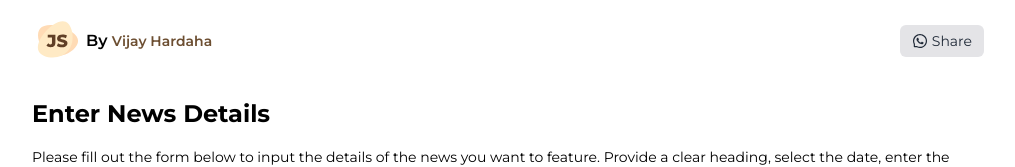
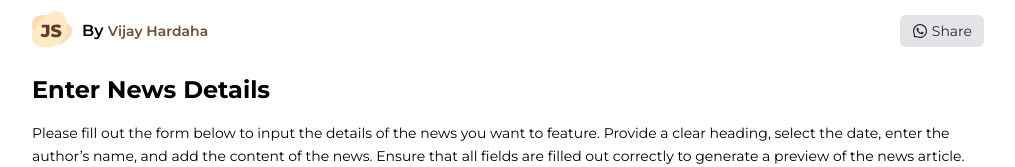
Before and after one commit to vijayhardaha/jhunnu-samachar, a Next.js app: page / in a window 1280 px wide. Shown: the top 167 px of the page, without its empty margins (132-1147 px from the left). Built offline with nearby package versions, Linux system fonts and the light colour scheme; no server answers; a web font is replaced by a local one.

Commit message:
fix: fix the logo alignment

```diff
--- a/src/components/Header.js
+++ b/src/components/Header.js
@@ -12,10 +12,13 @@ const Header = () => {
 	const shareMessage = `Check out this amazing newspaper clipping generator on Jhunnu Samachar! Create your own custom clippings easily. ${SITE_URL}`;
 
 	return (
-		<header className="py-4">
+		<header className="pt-3 pb-2">
 			<div className="container mx-auto flex items-center justify-between">
-				<div className="flex items-center space-x-1">
-					<Logo size={50} />
+				<div className="flex items-center space-x-3">
+					<div style={{ margin: "-6px" }}>
+						<Logo size={50} />
+					</div>
+
 					<span className="font-semibold">
 						By{" "}
 						<a href="https://twitter.com/vijayhardaha" target="_blank" rel="noopener noreferrer" className="text-sm text-secondary">
```
